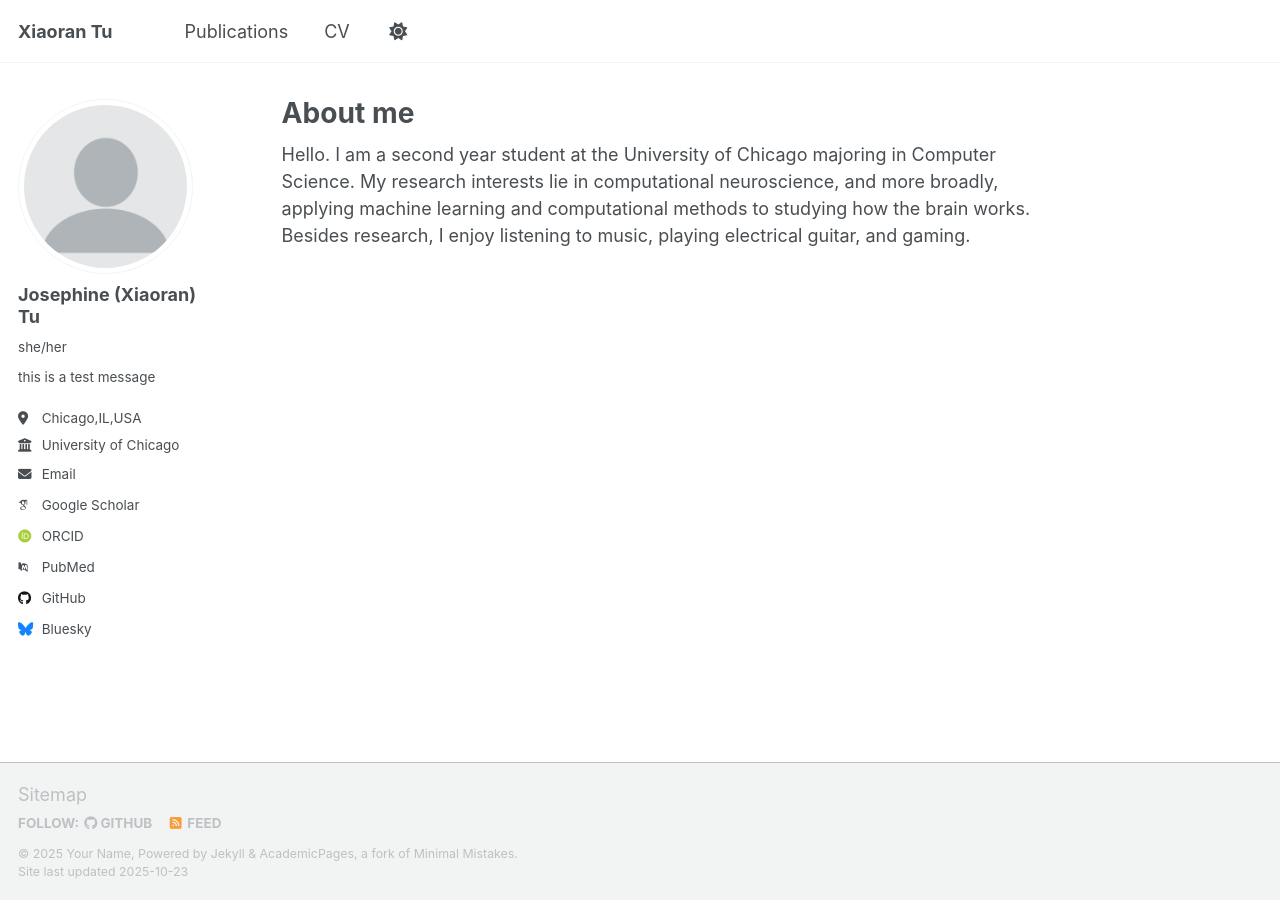
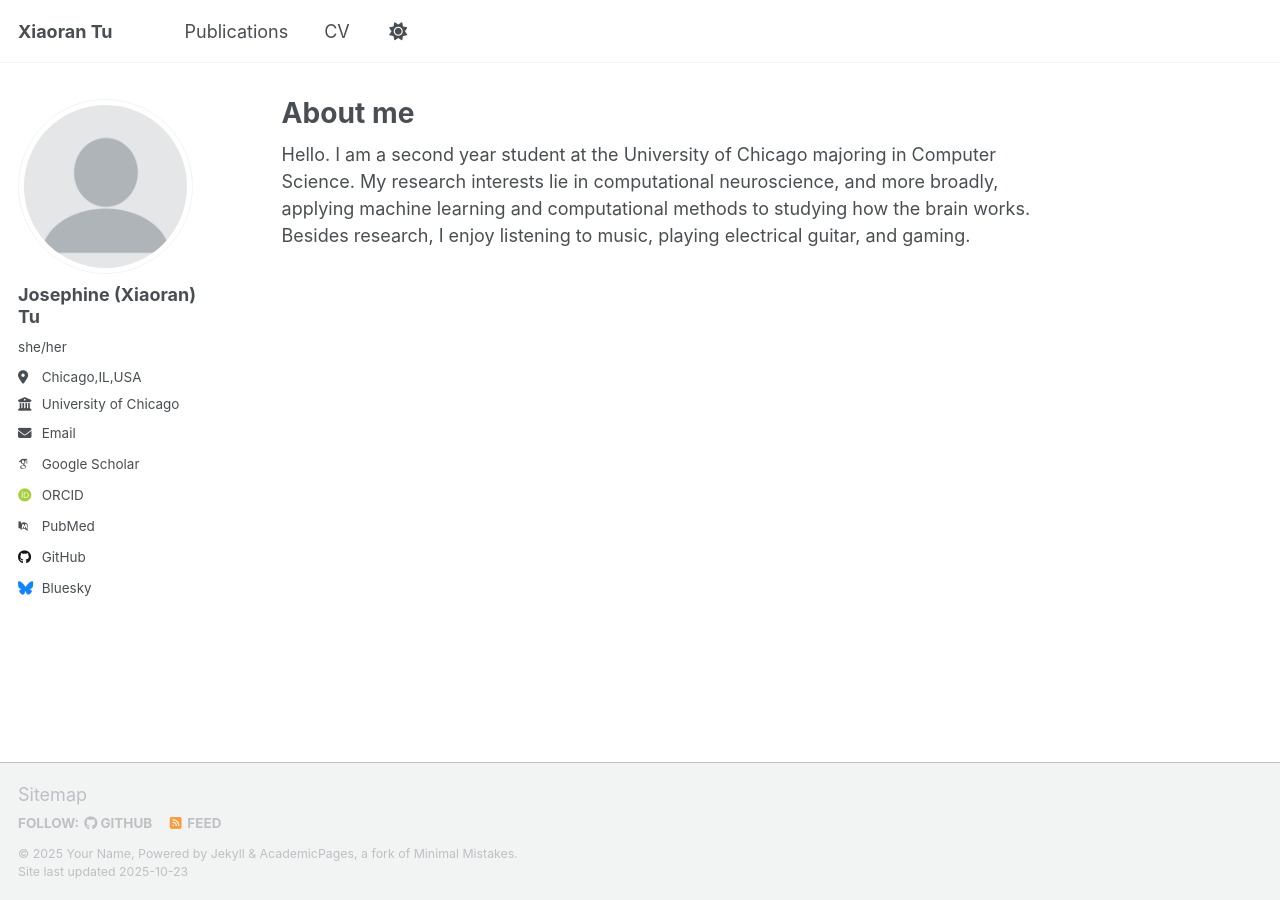
Before and after one commit to JosephineTu/josephinetu.github.io, a Jekyll site: the page built from _pages/about.md, in a window 1280 px wide. Built offline with Jekyll 4.4.1, drawn with Linux system fonts in a browser that asks for light colours; some web fonts are replaced; a script that is not in the unit is left out.

Commit message:
Clear bio field in _config.yml
Removed the test message from the bio field.

```diff
--- a/_config.yml
+++ b/_config.yml
@@ -25,7 +25,7 @@ author:
   avatar           : "profile.png"
   name             : "Josephine (Xiaoran) Tu"
   pronouns         : she/her # example: "she/her"
-  bio              : "this is a test message"
+  bio              :
   location         : "Chicago,IL,USA"
   employer         : "University of Chicago"
   uri              : # URL
```
